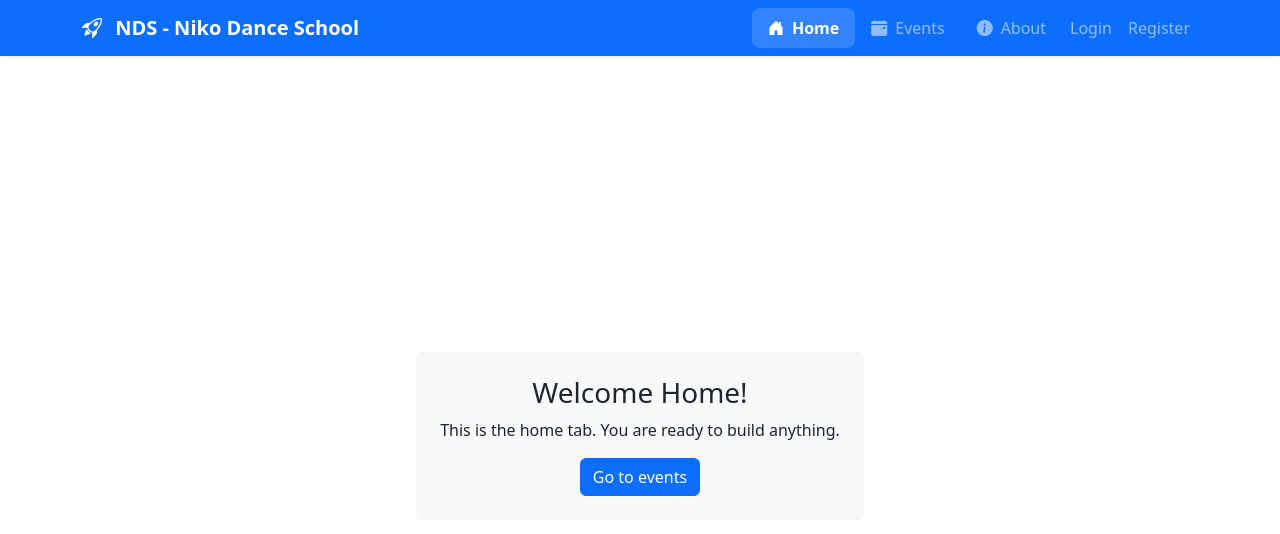
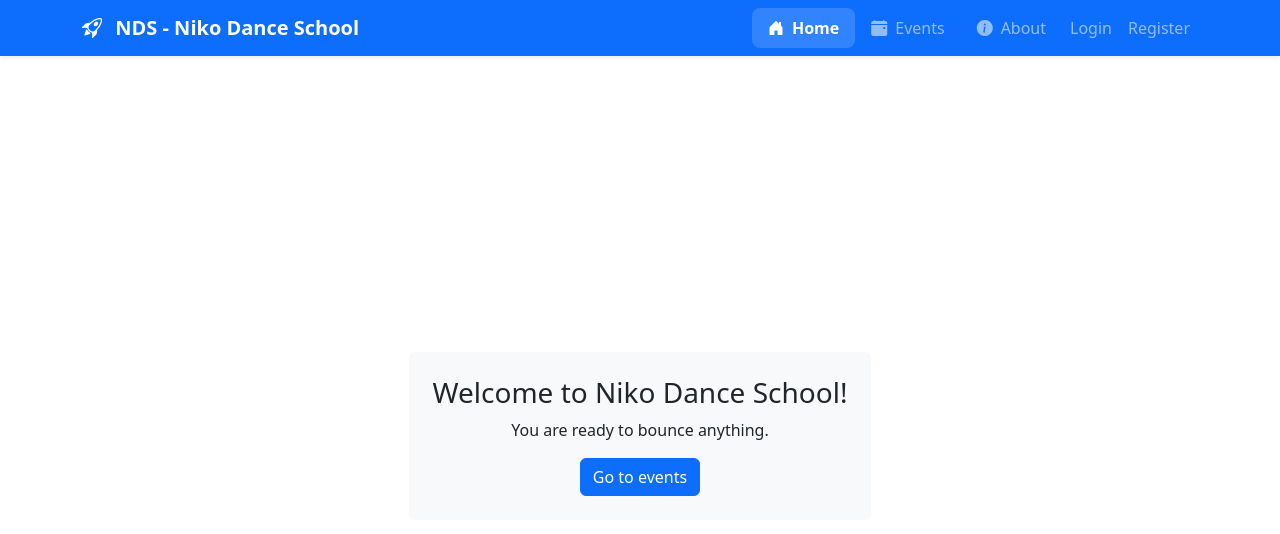
Before and after one commit to oncen1912/nikodanceschool, a Vue app in the folder frontend/: page /home in a window 1280 px wide. Shown: the top 534 px of the page. Built offline with nearby package versions, Linux system fonts and the light colour scheme; no server answers; the database is empty.

Commit message:
deployment test

```diff
--- a/frontend/src/components/tabs/HomeTab.vue
+++ b/frontend/src/components/tabs/HomeTab.vue
@@ -1,7 +1,7 @@
 <template>
   <div class="p-4 bg-light rounded">
-    <h3>Welcome Home!</h3>
-    <p>This is the home tab. You are ready to build anything.</p>
+    <h3>Welcome to Niko Dance School!</h3>
+    <p>You are ready to bounce anything.</p>
     <router-link to="/events" class="btn btn-primary">Go to events</router-link>
   </div>
 </template>
```
